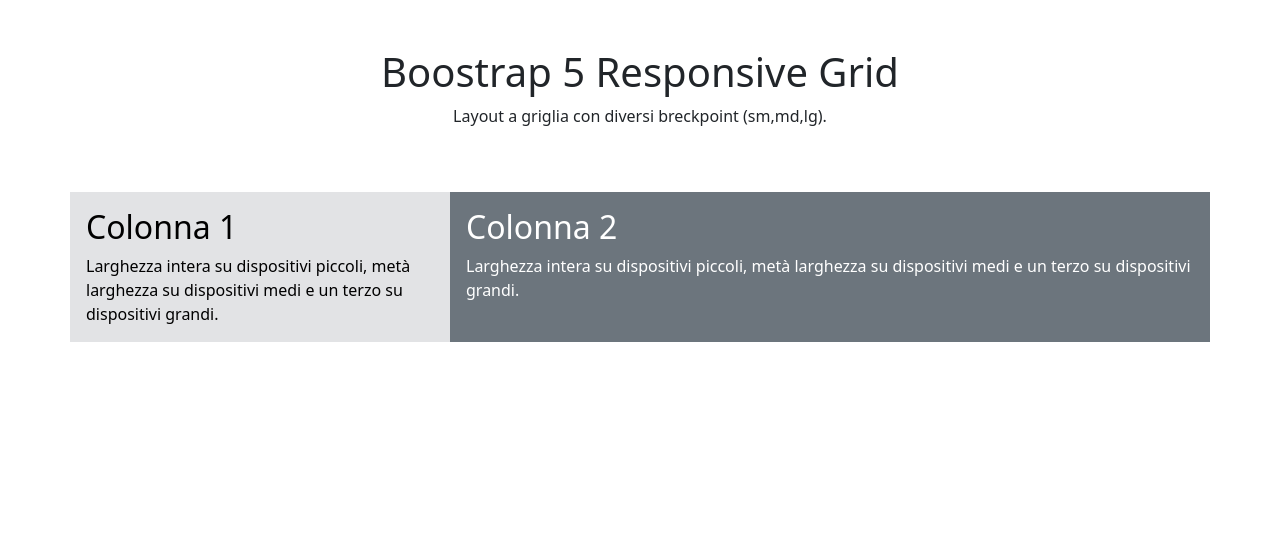
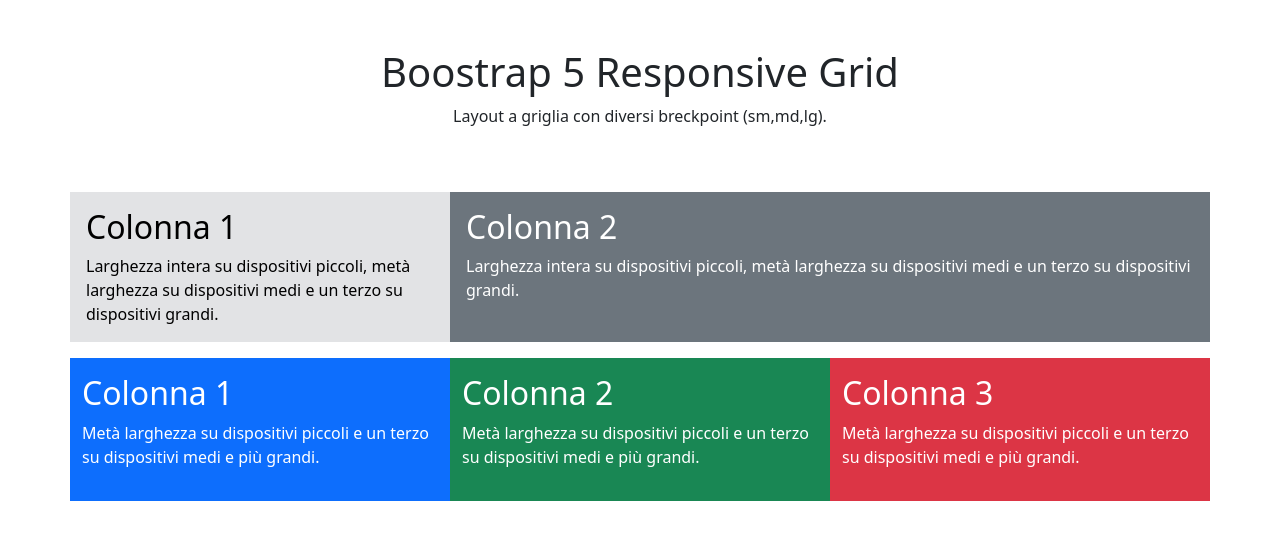
Before and after one commit to MatteoCipolla99/htmlcss-bootstrap-layout, a plain HTML site: page index.html in a window 1280 px wide. Drawn offline with nearby package versions, Linux system fonts and the light colour scheme.

Commit message:
feat:add second-section

```diff
--- a/index.html
+++ b/index.html
@@ -19,7 +19,7 @@
     </header>
     <!-------------First-Section--------------->
     <main class="container mt-5 text-white">
-        <div class="row">
+        <div class="row ">
                 <div class="col-md-6 col-lg-4 bg-secondary-subtle pt-3 px-3 text-black">
                     <h2>Colonna 1</h2>
                     <p>Larghezza intera su dispositivi piccoli, metà larghezza su dispositivi medi e un terzo su dispositivi grandi.</p>
@@ -30,6 +30,25 @@
             </div>
         </div>
     <!-------------First-Section--------------->
+    <!-------------Second-Section-------------->
+     <div class="row pt-3">
+        <div class="col-6 col-md-4 bg-primary pt-3 py-3">
+            <h2>Colonna 1</h2>
+            <p>Metà larghezza su dispositivi piccoli e un terzo su dispositivi medi e più grandi.</p>
+        </div>
+        <div class="col-6 col-md-4 bg-success pt-3 py-3">
+            <h2>Colonna 2</h2>
+            <p>Metà larghezza su dispositivi piccoli e un terzo su dispositivi medi e più grandi.</p>
+        </div>
+        <div class="col-12 col-md-4 bg-danger pt-3 py-3">
+            <h2>Colonna 3</h2>
+            <p>Metà larghezza su dispositivi piccoli e un terzo su dispositivi medi e più grandi.</p>
+        </div>
+    </div>
+    <!-------------Second-Section-------------->
+
+
+
 
 
 
```
